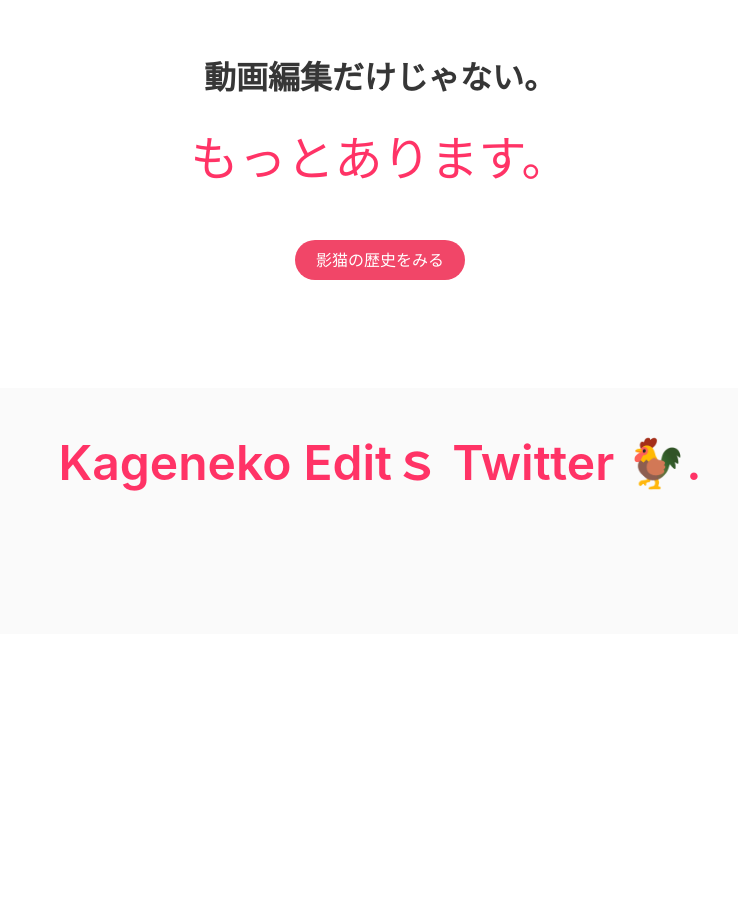
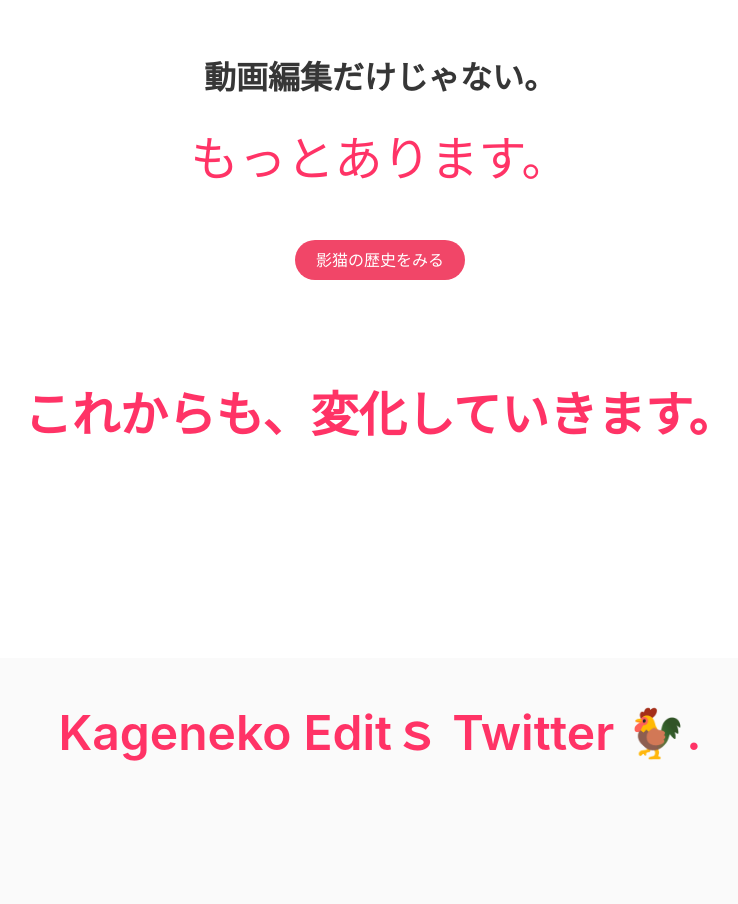
Before and after one commit to kageneko643/kageneko.github.io, a plain HTML site: page index.html in a window 1280 px wide. Shown: the part 1681-2585 px from the top of the page, without its empty margins (260-998 px from the left). Before the commit the page ends 2315 px from the top, so only its background shows below. Drawn offline with nearby package versions, Linux system fonts and the light colour scheme.

Commit message:
Update index.html

```diff
--- a/index.html
+++ b/index.html
@@ -113,6 +113,24 @@
                     <button class="button is-danger is-rounded">影猫の歴史をみる</button>
               </h1>
               <center>
+    <font size="10">
+      <center>
+        <h1>
+          <font color=#FF3366>
+
+            <br>
+            <br>
+        </h1>
+        これからも、変化していきます。
+        <center>
+
+          </div>
+          </div>
+          </div>
+          </div>
+</body>
+<br>
+<br>
 
                 </div>
                 </div>
```
